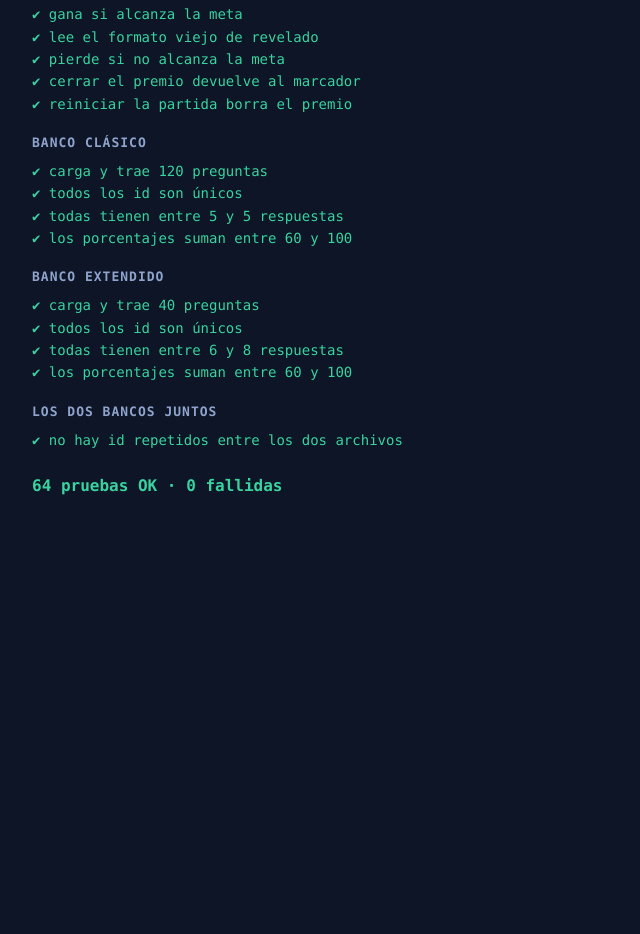
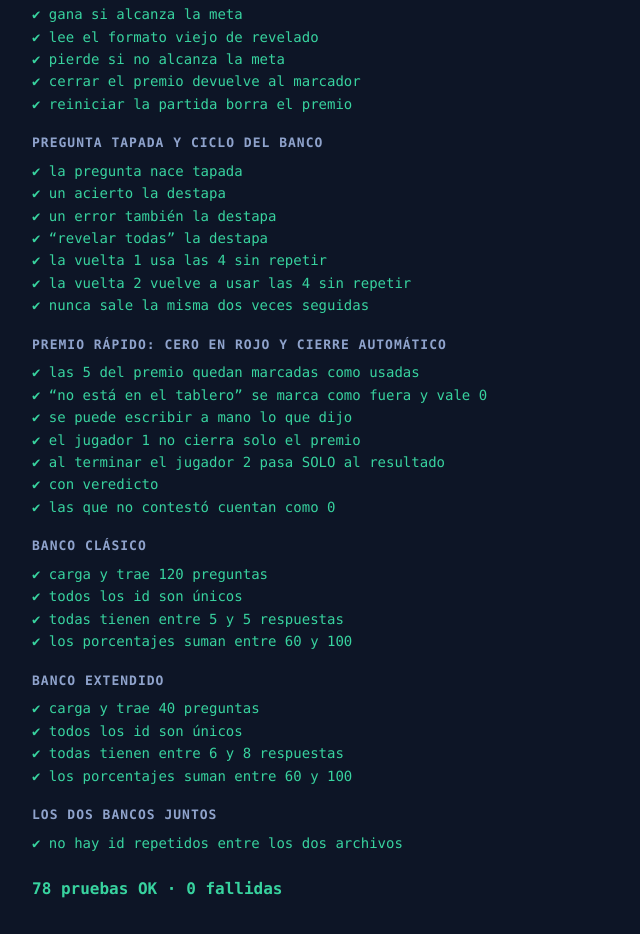
Before and after one commit to aaccoyoacan2026/100-familiares-dijeron, a website: page prueba.html in a window 1280 px wide. Shown: the part 1458-2392 px from the top of the page, without its empty margins (0-640 px from the left). Before the commit the page ends 1989 px from the top, so only its background shows below. Drawn offline with Linux system fonts and the light colour scheme.

Commit message:
Pruebas de lo nuevo: pregunta tapada, ciclo del banco y cierre automatico

```diff
--- a/prueba.html
+++ b/prueba.html
@@ -196,6 +196,54 @@
   ok('reiniciar la partida borra el premio', Motor.reiniciar(fin).premio === null);
 
   /* ---------------------------------------------------------- */
+  grupo('Pregunta tapada y ciclo del banco');
+  var tapada = Motor.nuevaRonda(Motor.estadoInicial({}), P, 1, ROJO);
+  ok('la pregunta nace tapada', tapada.preguntaVisible === false);
+  ok('un acierto la destapa', Motor.acertar(tapada, 0).preguntaVisible === true);
+  ok('un error también la destapa', Motor.fallar(tapada).preguntaVisible === true);
+  ok('“revelar todas” la destapa', Motor.revelarTodo(tapada).preguntaVisible === true);
+
+  var mini = [1, 2, 3, 4].map(function (i) {
+    return { id: 700 + i, cat: 'Test', texto: 'mini ' + i, respuestas: P.respuestas };
+  });
+  var ciclo = Motor.estadoInicial({ meta: 999999 }), vistas = [];
+  for (var v = 0; v < 8; v++) { ciclo = Motor.rondaAleatoria(ciclo, mini, 1, ROJO); vistas.push(ciclo.pregunta.id); }
+  var unicas = function (a) { var s = {}; a.forEach(function (x) { s[x] = 1; }); return Object.keys(s).length; };
+  ok('la vuelta 1 usa las 4 sin repetir', unicas(vistas.slice(0, 4)) === 4);
+  ok('la vuelta 2 vuelve a usar las 4 sin repetir', unicas(vistas.slice(4, 8)) === 4);
+  var pegadas = false;
+  for (var q = 1; q < vistas.length; q++) if (vistas[q] === vistas[q - 1]) pegadas = true;
+  ok('nunca sale la misma dos veces seguidas', !pegadas);
+
+  /* ---------------------------------------------------------- */
+  grupo('Premio Rápido: cero en rojo y cierre automático');
+  var g2 = Motor.estadoInicial({ meta: 100 });
+  g2.fase = 'fin'; g2.ganador = ROJO;
+  var pf = Motor.iniciarPremio(g2, cinco, ['Ana', 'Beto'], 200);
+  ok('las 5 del premio quedan marcadas como usadas',
+     pf.premio.preguntas.every(function (p) { return pf.usadas.indexOf(p.id) !== -1; }));
+
+  pf = Motor.premioComenzar(pf);
+  pf = Motor.premioResponder(pf, -1);                    // no estaba en el tablero
+  ok('“no está en el tablero” se marca como fuera y vale 0',
+     pf.premio.respuestas[0][0].fuera === true && pf.premio.respuestas[0][0].p === 0);
+  pf = Motor.premioTexto(pf, 0, 'Lo que dijo');
+  ok('se puede escribir a mano lo que dijo', pf.premio.respuestas[0][0].t === 'Lo que dijo');
+
+  pf = Motor.premioCerrarCaptura(pf);
+  for (var z = 0; z < 12; z++) pf = Motor.premioRevelar(pf, null);
+  ok('el jugador 1 no cierra solo el premio', pf.premio.etapa === 'revela');
+  pf = Motor.premioSiguienteJugador(pf);
+  pf = Motor.premioComenzar(pf);
+  pf = Motor.premioResponder(pf, 0);
+  pf = Motor.premioCerrarCaptura(pf);
+  for (var y = 0; y < 12; y++) pf = Motor.premioRevelar(pf, null);
+  ok('al terminar el jugador 2 pasa SOLO al resultado', pf.premio.etapa === 'fin');
+  ok('con veredicto', pf.premio.resultado === 'gana' || pf.premio.resultado === 'pierde');
+  ok('las que no contestó cuentan como 0',
+     pf.premio.respuestas[1][4] === null && Motor.premioTotal(pf) === pf.premio.respuestas[1][0].p);
+
+  /* ---------------------------------------------------------- */
   function revisarBanco(url, titulo, cuantas, minResp, maxResp) {
     return fetch(url).then(function (r) { return r.json(); }).then(function (j) {
       var lista = j.preguntas;
```
